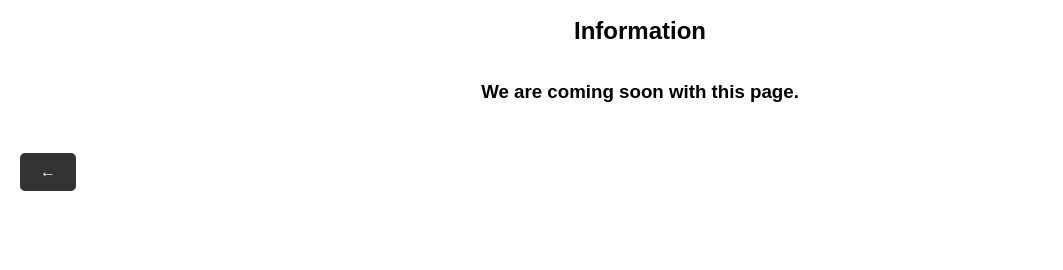
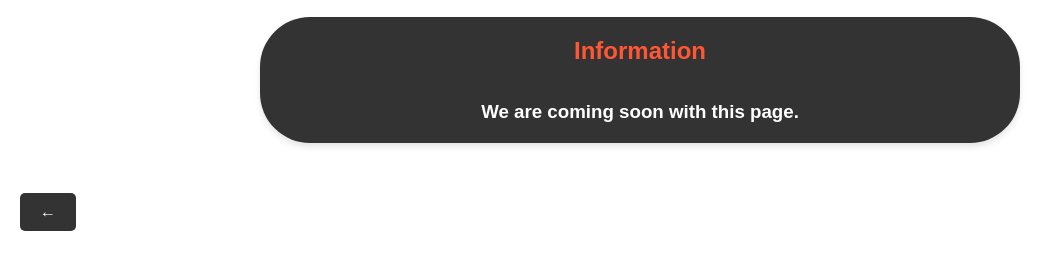
Before and after one commit to andrewkolagit/RA-Resource-App, a plain HTML site: page information.html in a window 1280 px wide. Shown: the part 80-350 px from the top of the page, without its empty margins (0-1063 px from the left). Drawn offline with Linux system fonts and the light colour scheme.

Commit message:
Update information.html

```diff
--- a/information.html
+++ b/information.html
@@ -24,6 +24,7 @@
     <div class="container">
         <h1>RA App</h1>
         <div class="option-list">
+            <a href="" class="option color-1">
                 <div class="option-content">
                     <h2>Information</h2><br><br>
                   <h3>We are coming soon with this page.</h3>
```
